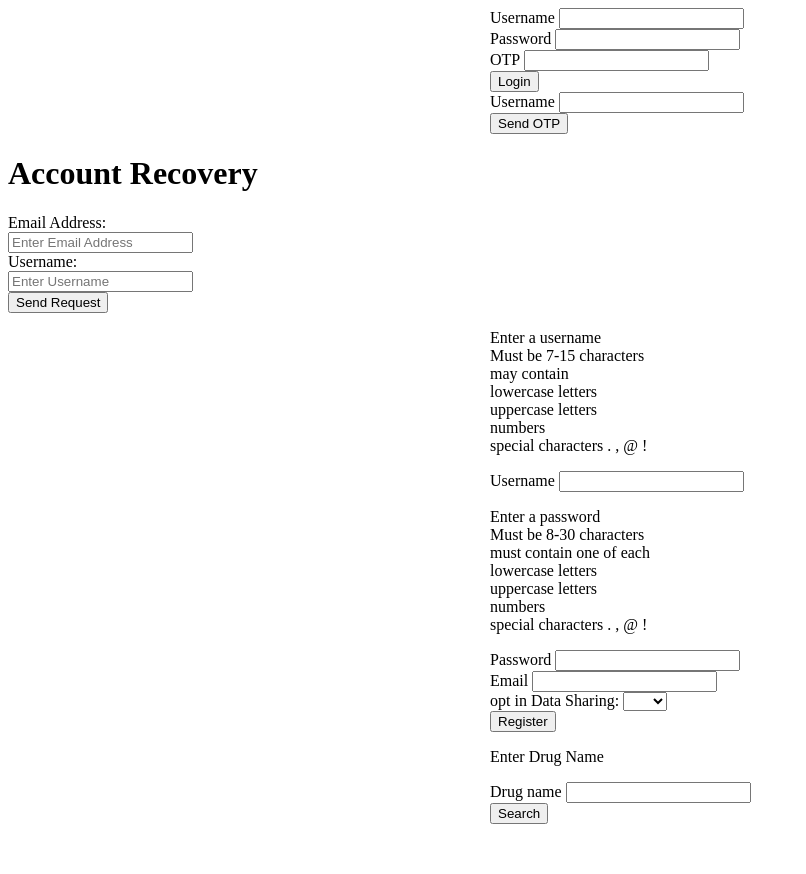
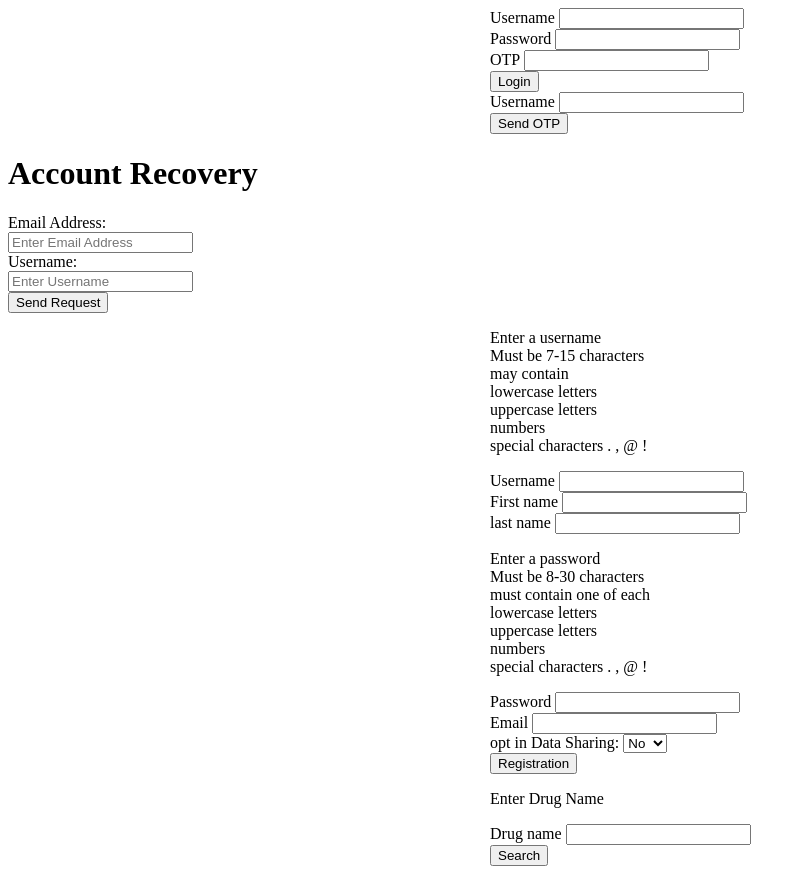
Before and after one commit to Annihilator3180/CECS-491A-Senior-Project, a Vue app in the folder frontend/the6bits/: page /Register in a window 1280 px wide. Shown: the whole page, without its empty margins (0-806 px from the left). Before the commit the page ends 832 px from the top, so only its background shows below. Built offline with nearby package versions, Linux system fonts and the light colour scheme.

Commit message:
Fixed naming

```diff
--- a/frontend/the6bits/src/App.vue
+++ b/frontend/the6bits/src/App.vue
@@ -2,7 +2,7 @@
     <LoginPost/>
     <OTPPost/>
     <account-recovery/>
-    <RegistrationGet/>
+    <RegistrationPost/>
     <medSearch/>
 
 </template>
@@ -11,7 +11,7 @@
 import LoginPost from './components/LoginPost.vue'
 import OTPPost from './components/OneTimePass.vue'
 import AccountRecovery from './components/AccountRecovery.vue'
-import RegistrationGet from './components/Registration.vue'
+import RegistrationPost from './components/Registration.vue'
 import MedSearch from './components/MedicationSearch.vue'
 
 
@@ -22,7 +22,7 @@ export default {
     LoginPost ,
     OTPPost,
    AccountRecovery,
-    RegistrationGet,
+    RegistrationPost,
     MedSearch
   },
 }
--- a/frontend/the6bits/src/components/Registration.vue
+++ b/frontend/the6bits/src/components/Registration.vue
@@ -1,10 +1,17 @@
 <template>
     <div class="form">
-        <form @submit.prevent="Registration">
             <div>
                 <p> Enter a username <br>Must be 7-15 characters<br>may contain <br>lowercase letters <br>uppercase letters <br>numbers <br>special characters . , @ !  </p>
                 <label for="Enter a username">Username </label>
                 <input type="text" id="userId" v-model="formData.userId" />
+            </div>
+             <div>
+                <label for="First name">First name </label>
+                <input type="text" id="FirstName" v-model="formData.FirstName" />
+            </div>
+            <div>
+                <label for="Enter Last Name">last name </label>
+                <input type="text" id="LastName" v-model="formData.LastName" />
             </div>
             <div>
                 <p> Enter a password <br>Must be 8-30 characters<br>must contain one of each<br>lowercase letters <br>uppercase letters <br>numbers <br>special characters . , @ !  </p>
@@ -17,14 +24,13 @@
             </div>
             <div>
                     <label   for="privOption">opt in Data Sharing: </label>
-                    <select v-model ="formData.privOption">
+                    <select v-model ="formData.PrivOption">
                         <option value="">---</option>
                         <option value=1>Yes</option>
                         <option value=0>No</option>
                     </select>
-            </div>
-            <button>Register</button>
-        </form>
+        </div>
+        <button @click = "RegistrationGet">Registration</button>
     </div>
 </template>
 
@@ -36,20 +42,26 @@
             formData :{
                 userId: '',
                 password: '',
-                email: '',
-                priv: 0
+                Email: '',
+                PrivOption: 0,
+                isEnabled: 0,
+                isAdmin: 0,
+                FirstName: "",
+                LastName: ""
             },
         }
     },
     methods:{
-        Registration(){
+        RegistrationGet(){
             const requestOptions = {
-                method: "get",
+                method: "post",
                 credentials: 'include',
                 headers: { "Content-Type": "application/json"},
-                body: JSON.stringify({Username : this.formData.userId, Password : this.formData.password, Email: this.formData.email, PrivOption: this.formData.PrivOption  })
+                body: JSON.stringify({Username : this.formData.userId, password : this.formData.password,
+                Email: this.formData.Email, PrivOption: this.formData.PrivOption,isEnabled:0,isAdmin:0,FirstName:this.formData.FirstName,
+                LastName: this.formData.LastName  })
             };
-            fetch('https://localhost:7011/Account/CreateAccount',requestOptions)
+            fetch('https://localhost:7011/Account/Register',requestOptions)
                 .then(response => console.log(response))
         }
     }
--- a/frontend/the6bits/src/router/index.js
+++ b/frontend/the6bits/src/router/index.js
@@ -1,14 +1,11 @@
-
 import {createRouter, createWebHistory} from 'vue-router'
-import Registration from '../components/Registration.vue'
 
 const routes=[
     {
         path:"/Register",
         name: "Register",
-        component: Registration
+        component: './components/Registration.vue'
     }
-
   ]
   const router = createRouter({
     history: createWebHistory(process.env.BASE_URL),
```
Also changed, not shown: 2 other files (tests, documents, lock files or other folders).
